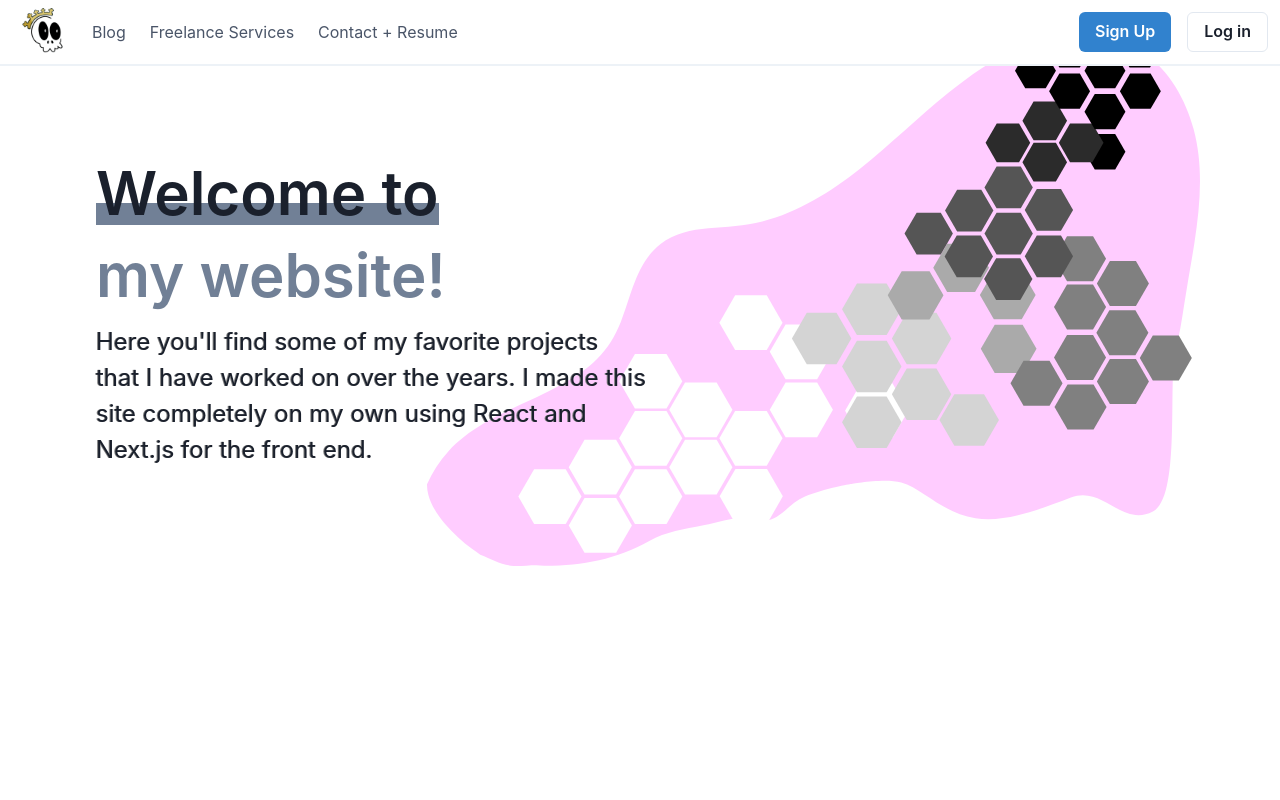
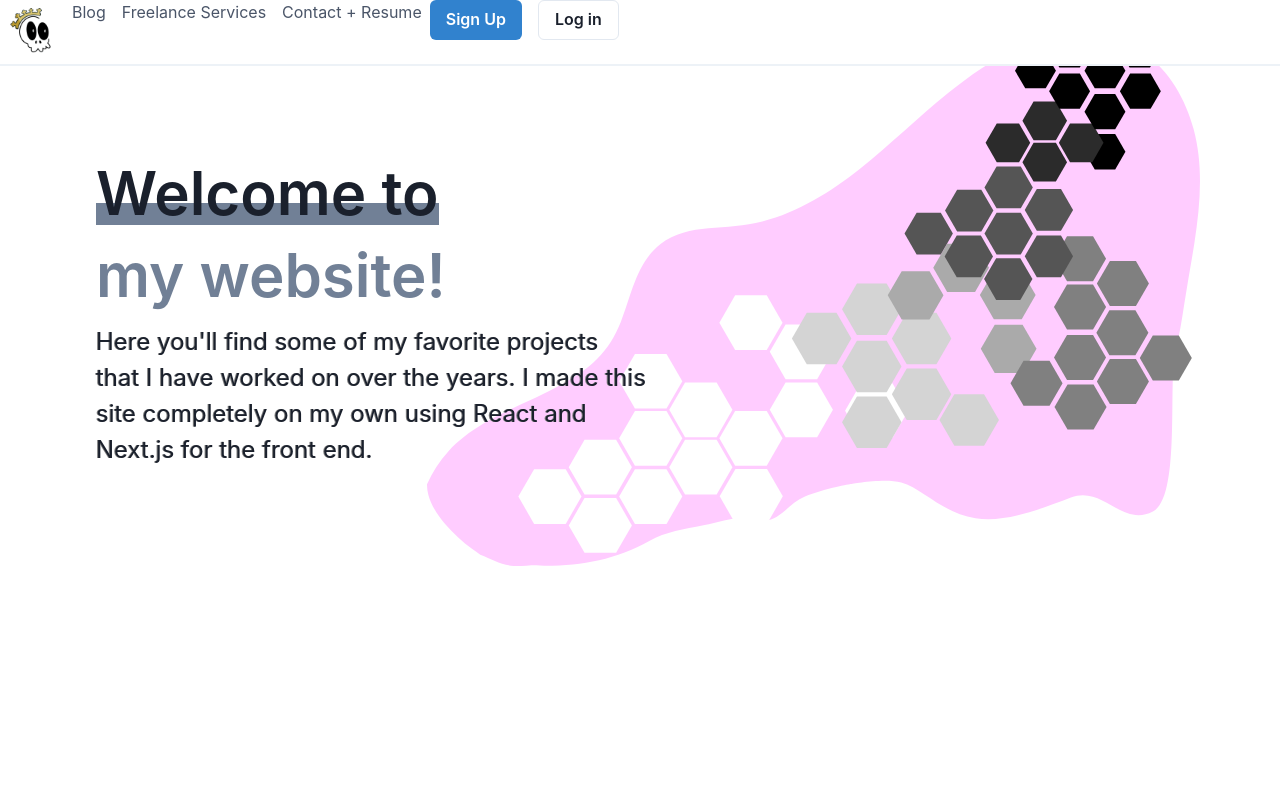
Before and after one commit to jbrummer402/Resume-Site, a Next.js app in the folder client/: page / in a window 1280 px wide. Shown: the top 800 px of the page. Built offline with nearby package versions, Linux system fonts and the light colour scheme.

Commit message:
fixed nav dropdown

```diff
--- a/client/components/Nav_Components/DesktopNav.tsx
+++ b/client/components/Nav_Components/DesktopNav.tsx
@@ -26,7 +26,7 @@ import {
   ChevronRightIcon,
 } from "@chakra-ui/icons";
 
-import { NavItem, NavChild } from '../../types/nav_item.ts';
+import { NavItem, NavChild } from "../../types/nav_item.ts";
 
 export const DesktopNav = () => {
   const linkColor = useColorModeValue("gray.600", "gray.200");
@@ -34,17 +34,9 @@ export const DesktopNav = () => {
   const popoverContentBgColor = useColorModeValue("white", "gray.800");
 
   return (
-    <Flex minWidth="max-content" alignItems='center' gap='2'>
-      <Box p='2'>
-        <Link href="/">
-          <Image
-            ml={{ base: "75px", sm: "inherit" }}
-            h="3rem"
-            src="\images\logos\IMG_0087.PNG"
-          />
-        </Link>
-      </Box>
-      {NAV_ITEMS.map((navItem) => (
+    <>
+      {
+        NAV_ITEMS.map((navItem) => (
           <Box key={navItem.label}>
             <Popover trigger={"hover"} placement={"bottom-start"}>
               <PopoverTrigger>
@@ -80,18 +72,17 @@ export const DesktopNav = () => {
               )}
             </Popover>
           </Box>
-
-      ))}
-      <Spacer />
-      <ButtonGroup gap='2'>
-        <Button colorScheme='blue'>Sign Up</Button>
-        <Button variant='outline'>Log in</Button>
+        ))
+      }
+      <ButtonGroup mr="auto" gap="2">
+        <Button colorScheme="blue" mr="auto">Sign Up</Button>
+        <Button variant="outline">Log in</Button>
       </ButtonGroup>
-    </Flex>
+    </>
   );
 };
 
-function DesktopSubNav<NavChild>(child: NavChild){
+function DesktopSubNav<NavChild>(child: NavChild) {
   return (
     <Link
       href={child.href}
@@ -125,7 +116,7 @@ function DesktopSubNav<NavChild>(child: NavChild){
       </Stack>
     </Link>
   );
-};
+}
 
 const NAV_ITEMS: NavItem[] = [
   {
--- a/client/components/Nav_Components/NavBar.tsx
+++ b/client/components/Nav_Components/NavBar.tsx
@@ -18,6 +18,7 @@ import {
   useColorModeValue,
   useBreakpointValue,
   useDisclosure,
+  Center,
 } from "@chakra-ui/react";
 import {
   HamburgerIcon,
@@ -26,16 +27,11 @@ import {
   ChevronRightIcon,
 } from "@chakra-ui/icons";
 
-import { DesktopNav } from '../Nav_Components/DesktopNav';
+import { DesktopNav } from "../Nav_Components/DesktopNav";
 
-export default function NavBar () {
-
-  return (
-    <WithSubnavigation />
-  );
-
+export default function NavBar() {
+  return <WithSubnavigation />;
 }
-
 
 export function WithSubnavigation() {
   const { isOpen, onToggle } = useDisclosure();
@@ -45,61 +41,45 @@ export function WithSubnavigation() {
       <Box
         bg={useColorModeValue("white", "gray.800")}
         color={useColorModeValue("gray.600", "white")}
-        px={{ base: 3 }}
         borderBottom={2}
         borderStyle={"solid"}
         borderColor={useColorModeValue("gray.100", "gray.800")}
-        align={"center"}
       >
+
         <Flex
-        flex={{ base: 1, md: "auto" }}
           display={{ base: "flex", md: "none" }}
+          justify="center"
+          p={"2"}
         >
           <IconButton
             onClick={onToggle}
             icon={
-            isOpen ? <CloseIcon w={3} h={3} /> : <HamburgerIcon w={5} h={5} />
+              isOpen ? (
+                <CloseIcon w={3} h={3} />
+              ) : (
+                <HamburgerIcon w={5} h={5} />
+              )
             }
             variant={"ghost"}
             aria-label={"Toggle Navigation"}
+            mr="auto"
           />
+          <Link mr="auto" href="/">
+            <Image h="3rem" src="\images\logos\IMG_0087.PNG" />
+          </Link>
         </Flex>
-
+        <Flex flex={{ base: 1 }} justify={{ base: "center", md: "start" }}>
+          <Box p={{ md: "2" }} display={{ base: "none", md: "flex" }}>
+            <Link href="/">
+              <Image h="3rem" src="\images\logos\IMG_0087.PNG" />
+            </Link>
+          </Box>
+          <Flex display={{ base: "none", md: "flex" }}>
             <DesktopNav />
+          </Flex>
+        </Flex>
       </Box>
-      <Collapse in={isOpen} animateOpacity>
-      </Collapse>
+      <Collapse in={isOpen} animateOpacity></Collapse>
     </Box>
   );
 }
-
-const nav_items = [
-  {
-    label: "blog",
-    href: "/hell_on_wheels",
-  },
-  {
-    label: "freelance services",
-    children: [
-      {
-        label: "submit a job request",
-        sublabel: "fill out this form if you need a job done!",
-        href: "/freelanceservices",
-      },
-      {
-        label: "view my work",
-        sublabel: "check out some of the projects i've worked on",
-        href: "/personalprojects",
-      },
-    ],
-    href: "/freelanceservices",
-  },
-  {
-    label: "contact + resume",
-    href: "https://linktr.ee/jackbrummer",
-  },
-  // {
-  //   label: "comment",
-  //   href: "/comment",
-  // },
-];
```
Lines whose indentation alone changed are shown as unchanged.
